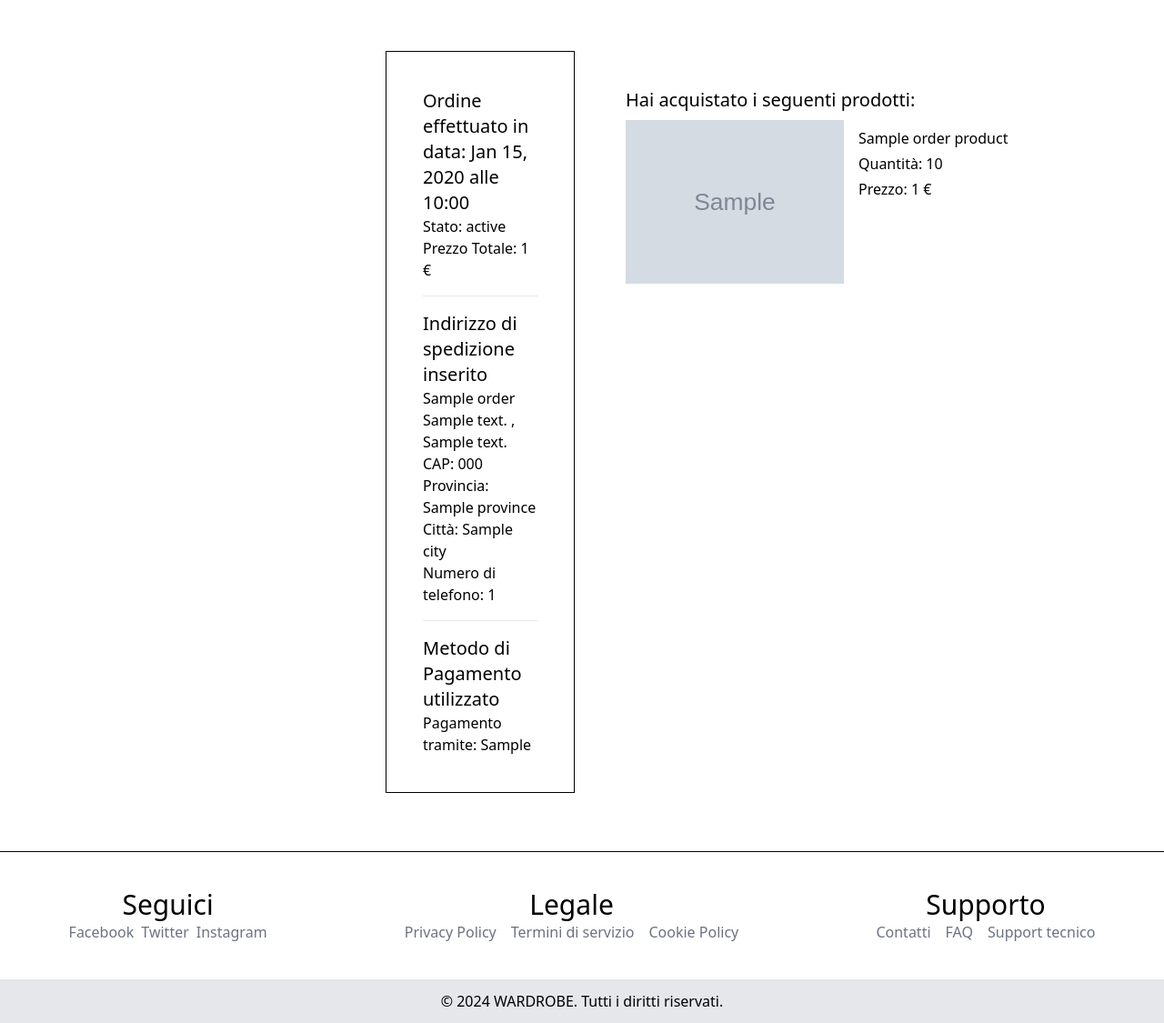
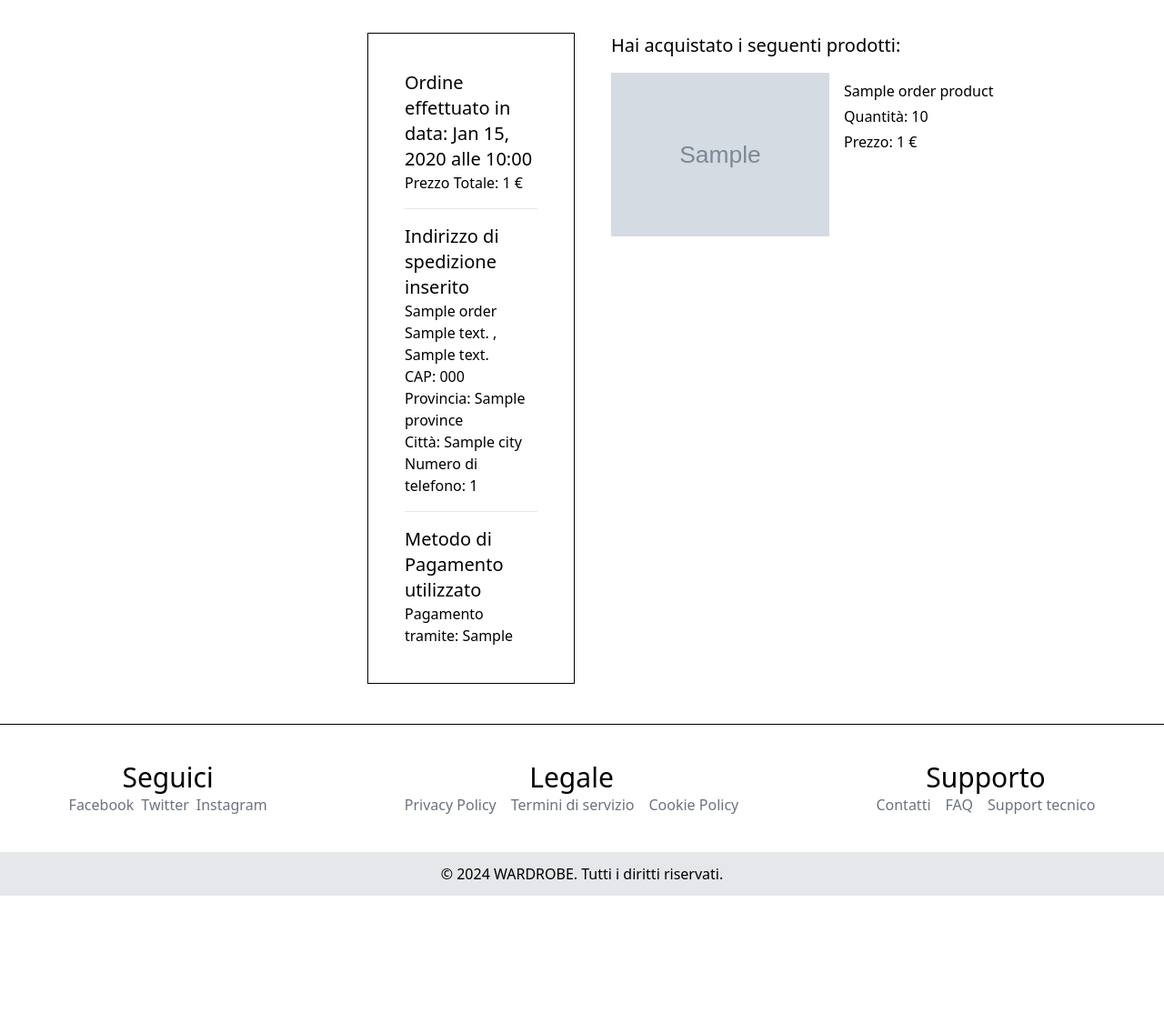
Before and after one commit to Nj0be/Wardrobe, a Django app: template orders/templates/orders/order.html in a window 1280 px wide. Shown: the part 96-1221 px from the top of the page at 91% size. After the commit the page ends 1081 px from the top, so only its background shows below. Run offline with Django 5.2, Linux system fonts and the light colour scheme; the template is opened without the code that fills it: most values are stand-ins (such as "Sample title", 1, 10 or a date in 2020); grey boxes marked "Sample" are stand-in pictures; some libraries are stand-ins or nearby versions; some web fonts are replaced.

Commit message:
Fixed cart, profile and order page. Removed padding from base and move to single templates

```diff
--- a/accounts/templates/accounts/profile.html
+++ b/accounts/templates/accounts/profile.html
@@ -4,7 +4,7 @@
 
 {% block content %}
 
-  <div class="grid grid-cols-2 gap-4 my-4">
+  <div class="grid grid-cols-2 gap-4 my-4 p-5">
     <div>
         <div class="grid grid-cols-1 grid-rows-3 gap-6 p-10 border border-black dark:border-stone-500 lg:ml-96 md:ml-auto sm:ml-auto">
             <h2 class="text-xl">Informazioni personali</h2>
@@ -20,7 +20,7 @@
         </div>
     </div>
 
-    <div class="p-10">
+    <div class="px-6">
         {% include "orders/orders.html" %}
     </div>
   </div>
--- a/cart/templates/cart/cart.html
+++ b/cart/templates/cart/cart.html
@@ -1,6 +1,5 @@
 {% include "cart/empty.html" %}
-{% include "cart/place_order.html" %}
-<div class="inline-flex flex-wrap justify-center gap-10">
+<div class="inline-flex flex-wrap justify-center gap-10 p-10">
   {% for variant, attr in cart.items %}
     <div> <!--  class="border-l border-r border-solid border-black dark:border-stone-500 -mt-[1px] -ml-[1px]" -->
       <form id="form{{ variant.id }}" method="post">{% csrf_token %}
@@ -77,3 +76,4 @@
     </div>
   {% endfor %}
 </div>
+{% include "cart/place_order.html" %}
--- a/cart/templates/cart/place_order.html
+++ b/cart/templates/cart/place_order.html
@@ -1,6 +1,6 @@
 {% if cart.get_total_price %}
   <div id="cart-place-order" hx-swap-oob="true"
-      class="flex justify-between items-center p-10 mb-2 border-solid border-b border-t border-black dark:border-stone-500 ">
+      class="flex justify-between items-center p-10 mt-4 border-solid border-t border-black dark:border-stone-500 ">
     <div>
       <p>* Continuando, dichiaro di aver letto e accettato i Termini e le Condizioni di Acquisto e
         di aver compreso la Privacy e la Cookie Policy di Wardrobe.</p>
--- a/orders/templates/orders/order.html
+++ b/orders/templates/orders/order.html
@@ -3,12 +3,12 @@
 {% block title %}Ordine {{ order.id }}{% endblock %}
 
 {% block content %}
-  <div class="grid grid-cols-2 gap-4 my-4">
-    <div class="flex flex-col p-10 border border-black dark:border-stone-500  lg:ml-96 md:ml-auto sm:ml-auto">
+  <div class="grid grid-cols-2 gap-4 my-4 p-5">
+    <div class="p-10 mb-auto border border-black dark:border-stone-500 lg:ml-96 md:ml-auto sm:ml-auto">
       <div>
         <p class="text-xl">Ordine effettuato in data: {{ order.date_created|date:"M d, Y" }}
           alle {{ order.date_created|date:"h:i" }}</p>
-        <p>Stato: {{ order.status }}</p>
+        <!-- <p>Stato: {{ order.status }}</p> -->
         <p>Prezzo Totale: {{ order.total_price }} €</p>
       </div>
       <hr class="my-4">
@@ -32,8 +32,8 @@
         <p>Pagamento tramite: {{ order.payment_method }}</p>
       </div>
     </div>
-    <div class="p-10">
-      <p class="text-xl">Hai acquistato i seguenti prodotti:</p>
+    <div class="px-6">
+      <p class="text-xl mb-4">Hai acquistato i seguenti prodotti:</p>
       <div class="grid grid-cols-1 justify-center items-center gap-2 mt-2">
         {% for order_product in order.orderproduct_set.all %}
           <div class="inline-flex gap-4">
--- a/orders/templates/orders/orders.html
+++ b/orders/templates/orders/orders.html
@@ -6,7 +6,7 @@
         <a href="{% url 'view_order' order.id %}" class="order">
           <p class="text-xl">Ordine effettuato in data: {{ order.date_created|date:"M d, Y" }}
             alle {{ order.date_created|date:"h:i" }}</p>
-          <p>Stato: {{ order.status }}</p>
+          <!-- <p>Stato: {{ order.status }}</p> -->
           <p>Prezzo Totale: {{ order.total_price }} €</p>
           <div class="mt-4">
             <p class="text-xl">Hai acquistato i seguenti prodotti:</p>
--- a/orders/templates/orders/place.html
+++ b/orders/templates/orders/place.html
@@ -3,7 +3,7 @@
 {% block title %}Effettua un ordine{% endblock %}
 
 {% block content %}
-  <div class="grid grid-cols-2 gap-4 my-4">
+  <div class="grid grid-cols-2 gap-4 my-4 p-5">
     <div class="relative">
       <div class="sticky top-0 p-10 border border-gray-200 dark:border-stone-600 lg:ml-60 ml-auto">
         <p class="text-xl">Effettua l'ordine</p>
--- a/products/templates/products/homepage.html
+++ b/products/templates/products/homepage.html
@@ -1,7 +1,7 @@
 {% extends "products/base.html" %}
 
 {% block content %}
-  <div class="inline-flex">
+  <div class="inline-flex py-10">
     {% for category in MAIN_CATEGORIES %}
       <a href="{% url 'search_category' category.id %}">
         <div class="flex flex-col justify-center items-center">
--- a/products/templates/products/product_page/product.html
+++ b/products/templates/products/product_page/product.html
@@ -1,4 +1,4 @@
-<div class="flex flex-row justify-center">
+<div class="flex flex-row justify-center p-10">
   <div class="inline-flex flex-wrap justify-center lg:flex-nowrap gap-5">
     <div class="hidden xl:block w-[16rem]">
       <div class="mx-auto">
--- a/products/templates/products/search.html
+++ b/products/templates/products/search.html
@@ -1,4 +1,4 @@
-<div class="flex flex-col justify-center">
+<div class="flex flex-col justify-center p-10">
   <div class="flex flex-wrap justify-center gap-0 lg:gap-2">
     <!-- Aside - Filter Section -->
     <div class="relative w-96">
--- a/templates/base.html
+++ b/templates/base.html
@@ -52,7 +52,7 @@
     </header>
   {% endblock %}
 
-  <main id="content" class="mb-auto font-rhd px-10 py-10"> <!-- border-4 border-sky-500h -->
+  <main id="content" class="mb-auto font-rhd"> <!-- border-4 border-sky-500h -->
     {% block content %}
     {% endblock %}
   </main>
```
